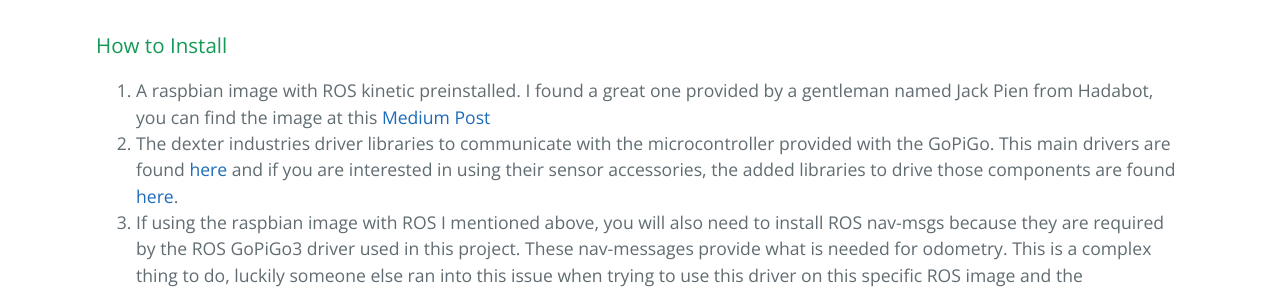
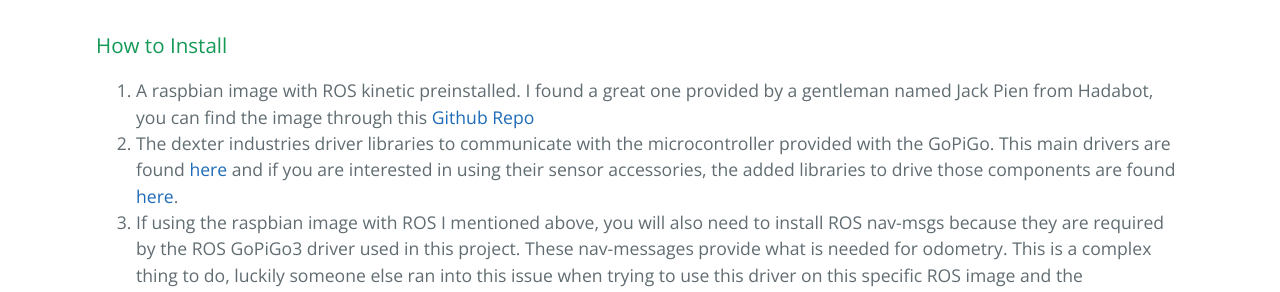
Before and after one commit to chacebot/chacebot.github.io, a Jekyll site: the page built from _posts/2020-05-11-Chacebot.md, in a window 1280 px wide and 900 px high, scrolled down 4210 px. Shown: the part 338-630 px from the top of the window. Built offline with Jekyll 4.4.1, drawn with Linux system fonts in a browser that asks for light colours.

Commit message:
Started June Post

```diff
--- a/_posts/2020-05-11-Chacebot.md
+++ b/_posts/2020-05-11-Chacebot.md
@@ -75,7 +75,7 @@ Lastly, before we dive into the source code for this project in future posts, I
 
 ### How to Install
 
-1. A raspbian image with ROS kinetic preinstalled. I found a great one provided by a gentleman named Jack Pien from Hadabot, you can find the image at this [Medium Post](https://github.com/ROSbots/rosbots_setup_tools)
+1. A raspbian image with ROS kinetic preinstalled. I found a great one provided by a gentleman named Jack Pien from Hadabot, you can find the image through this [Github Repo](https://github.com/ROSbots/rosbots_setup_tools)
 2. The dexter industries driver libraries to communicate with the microcontroller provided with the GoPiGo. This main drivers are found [here](https://github.com/DexterInd/GoPiGo3) and if you are interested in using their sensor accessories, the added libraries to drive those components are found [here](https://github.com/DexterInd/DI_Sensors).
 3. If using the raspbian image with ROS I mentioned above, you will also need to install ROS nav-msgs because they are required by the ROS GoPiGo3 driver used in this project. These nav-messages provide what is needed for odometry. This is a complex thing to do, luckily someone else ran into this issue when trying to use this driver on this specific ROS image and the instructions for successfully installing these message dependencies are found [here](https://github.com/ros-gopigo/gopigo3_node/issues/6). Tldr, seems like the ros install on the raspbian image was non traditional and uses the ROS root directories (the standard /opt/ros location) and instead is installed in a subfolder of the home directory.
 4. Once the above is completed you are ready to clone this project’s workspace into your file system using
```
Also changed, not shown: _posts/2020-06-21-Firmware.md (added, +15 -0 lines), assets/images/blog/june2020/STM32-Pinout.png (added), assets/images/blog/june2020/chacebot-stm32.jpg (added), 7 other files.
